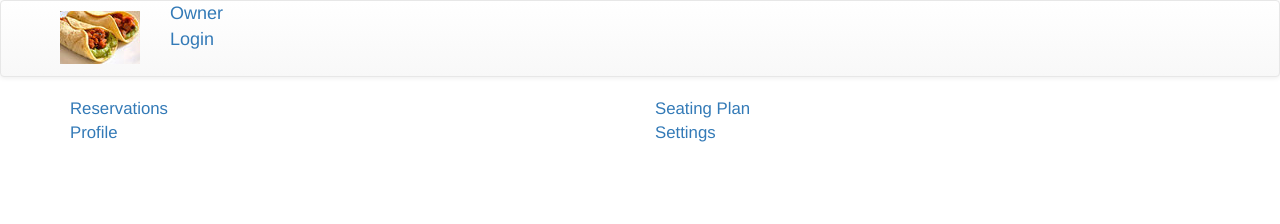
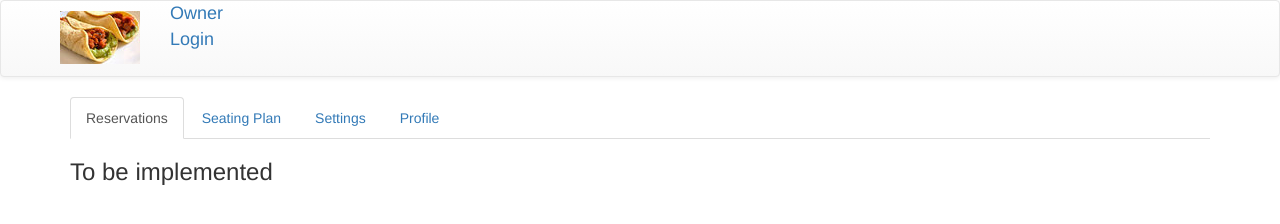
Before and after one commit to harshtarang/EasyReservation, a plain HTML site: page Harsh/ownerHome.html in a window 1280 px wide. Drawn offline with nearby package versions, Linux system fonts and the light colour scheme.

Commit message:
style(module-ui): New style for ownerHome.html and deleted comments from index.html

```diff
--- a/Harsh/ownerHome.html
+++ b/Harsh/ownerHome.html
@@ -37,19 +37,33 @@
 
 <section>
     <div class="container">
-        <div class="row">
-          <a href="#" class="col-lg-6 ownerLink"> Reservations</a>
-         <a href="#" class="col-lg-6 ownerLink">Seating Plan</a>
+    <div>
+        <ul class="nav nav-tabs">
+            <li class="active"><a data-toggle="tab" href="#reservations">Reservations</a></li>
+            <li><a data-toggle="tab" href="#seating">Seating Plan</a></li>
+            <li><a data-toggle="tab" href="#settings">Settings</a></li>
+            <li><a data-toggle="tab" href="#profile">Profile</a></li>
+        </ul>
+        <div class="tab-content">
+            <div id="reservations" class="tab-pane fade in active">
+                <h3>To be implemented</h3>
 
-         </div>
+            </div>
+            <div id="seating" class="tab-pane fade">
+                <h3>To be implemented.</h3>
 
-        <div class="row">
-          <a href="#" class="col-lg-6 ownerLink">Profile</a>
-          <a href="#" class="col-lg-6 ownerLink">Settings</a>
+            </div>
+            <div id="settings" class="tab-pane fade">
+                <h3>To be implemented..</h3>
 
-         </div>
+            </div>
+            <div id="profile" class="tab-pane fade">
+                <h3>To be implemented..</h3>
 
-     </div>
+            </div>
+        </div>
+    </div>
+    </div>
 
 
 </section>
```
Also changed, not shown: Harsh/index.html (+0 -7 lines).
